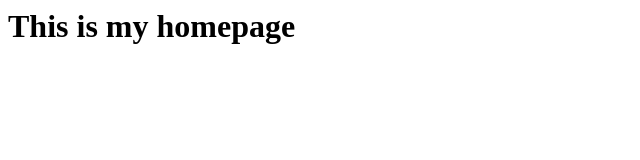
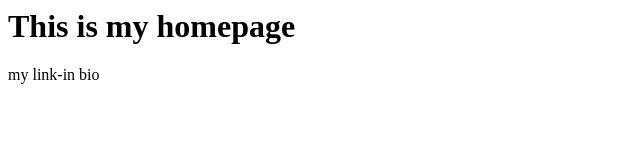
Before and after one commit to akothar0/link-in-bio, a plain HTML site: page index.html in a window 1280 px wide. Shown: the full height of the page, 0-640 px from the left. Drawn offline with Linux system fonts and the light colour scheme.

Commit message:
Added text to homepage

```diff
--- a/index.html
+++ b/index.html
@@ -1 +1,3 @@
 <h1>This is my homepage</h1>
+
+<body>my link-in bio</body>
```
